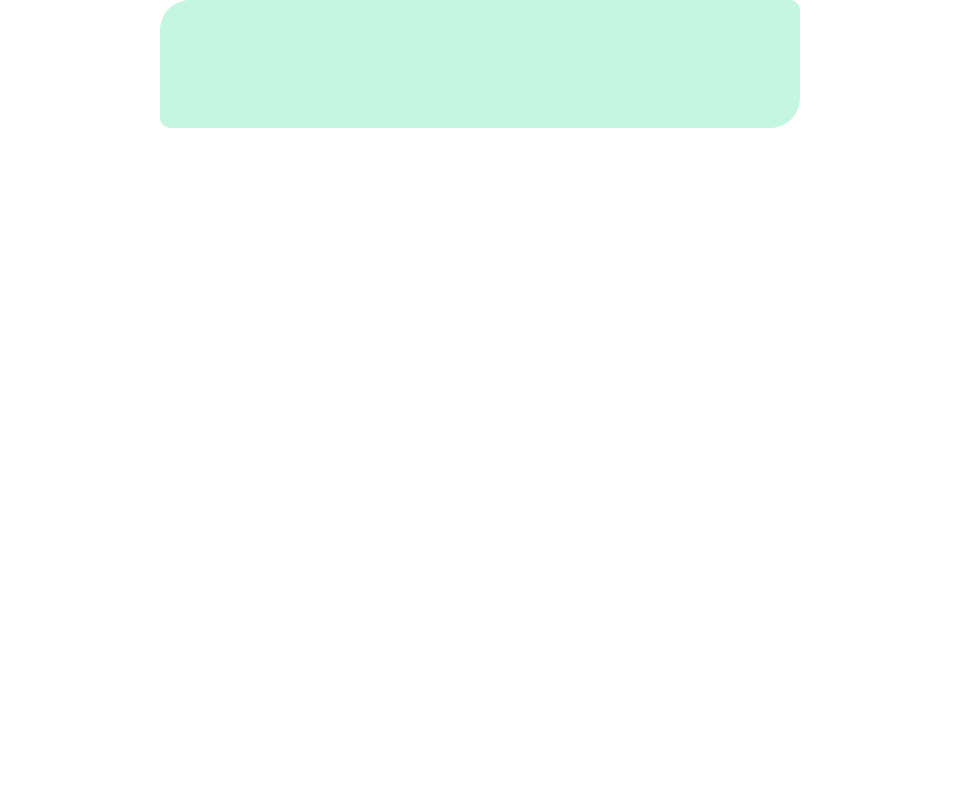
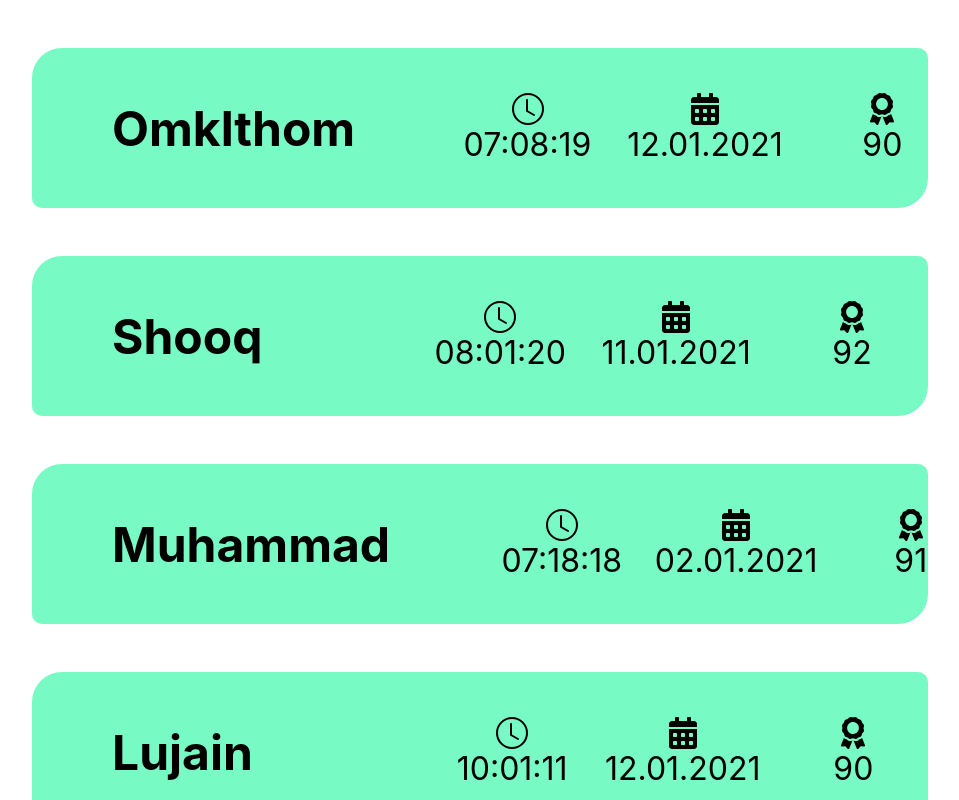
Before and after one commit to Lujain-AbdUllatif/Elysian, a React (Create React App) app: page /examinees in a window 1280 px wide. Shown: the top 800 px of the page, without its empty margins (160-1119 px from the left). Built offline with nearby package versions, Linux system fonts and the light colour scheme.

Commit message:
examinee and answers screen with thier components

```diff
--- a/src/App.js
+++ b/src/App.js
@@ -2,12 +2,16 @@ import logo from "./logo.svg";
 import "./App.css";
 import Routing from "../src/Router";
 import ExamineeList from "./components/ExamineeList";
+import TableHeader from "./components/TableHeader";
+import TableRow from "./components/TableRow";
 
 function App() {
   return (
     <div>
       <Routing />
-      <ExamineeList />
+      {/* <ExamineeList /> */}
+      {/* <TableHeader />
+      <TableRow /> */}
     </div>
   );
 }
--- a/src/Router/index.jsx
+++ b/src/Router/index.jsx
@@ -8,9 +8,13 @@ import {
 } from "react-router-dom";
 import Home from "../screens/Home";
 import Question from "../screens/Question";
+import ExamineeAnswers from "../screens/ExamineeAnswers";
+import Examinees from "../screens/Examinees";
 
 export const HomeRoute = "/";
 export const QuestionRoute = "/question";
+export const ExamineeAnswerRoute = "/answers";
+export const ExamineesRoute = "/examinees";
 
 export default function Routing(props) {
   return (
@@ -23,6 +27,12 @@ export default function Routing(props) {
           <Route path={QuestionRoute}>
             <Question />
           </Route>
+          <Route path={ExamineeAnswerRoute}>
+            <ExamineeAnswers />
+          </Route>
+          <Route path={ExamineesRoute}>
+            <Examinees />
+          </Route>
         </Switch>
       </Router>
     </div>
--- a/src/components/ExamineeLine/index.jsx
+++ b/src/components/ExamineeLine/index.jsx
@@ -4,17 +4,12 @@ import "./style.css";
 
 const ExamineeLine = (props) => {
   const { data } = props;
-  console.log("====>>>>what!!!");
-  return <div>helooooooooo</div>;
-};
-
-export default ExamineeLine;
-
-{
-  /* <div className="container">
+  return (
+    <div className="container-line">
       <div>
         <text className="txt">{data.name} </text>
       </div>
+      <div className="icons-div">
         <div className="icon">
           <Clock />
           <text>{data.timer}</text>
@@ -27,5 +22,9 @@ export default ExamineeLine;
           <Award />
           <text>{data.score}</text>
         </div>
-</div> */
-}
+      </div>
+    </div>
+  );
+};
+
+export default ExamineeLine;
--- a/src/components/ExamineeLine/style.css
+++ b/src/components/ExamineeLine/style.css
@@ -1,19 +1,20 @@
-.container {
-  background-color: rgb(196, 246, 225);
-  width: 50vw;
-  height: 10vh;
+.container-line {
+  background-color: rgb(119, 250, 195);
+  width: 70vw;
+  height: 20vh;
   position: center;
   display: flex;
   align-items: center;
   justify-content: space-between;
   border-radius: 30px 10px;
   margin: auto;
-  padding: 4rem;
+  margin-top: 3rem;
+  margin-bottom: 1rem;
 }
 
 .icon {
   padding: 20px;
-  font-size: 1.7rem;
+  font-size: 2rem;
   width: 20%;
   display: flex;
   align-items: center;
@@ -22,8 +23,16 @@
 }
 
 .txt {
-  font-size: 2rem;
+  font-size: 3rem;
   font-weight: bolder;
   margin: 1rem;
   margin-right: 8rem;
+  margin-left: 5rem;
 }
+
+.icons-div {
+  display: flex;
+  align-items: center;
+  justify-content: space-between;
+  margin-right: 2rem;
+}
--- a/src/components/ExamineeList/index.jsx
+++ b/src/components/ExamineeList/index.jsx
@@ -1,19 +1,23 @@
 import React, { useState, useEffect } from "react";
 import "./style.css";
-import ExamineeLine from "../../components/ExamineeLine";
+import ExamineeLine from "../ExamineeLine";
 const ExamineeList = (props) => {
   const examinee = [
     { name: "Omklthom", timer: "07:08:19", date: "12.01.2021", score: "90" },
     { name: "Shooq", timer: "08:01:20", date: "11.01.2021", score: "92" },
     { name: "Muhammad", timer: "07:18:18", date: "02.01.2021", score: "91" },
     { name: "Lujain", timer: "10:01:11", date: "12.01.2021", score: "90" },
+    { name: "Omklthom", timer: "07:08:19", date: "12.01.2021", score: "90" },
+    { name: "Omklthom", timer: "07:08:19", date: "12.01.2021", score: "90" },
+    { name: "Omklthom", timer: "07:08:19", date: "12.01.2021", score: "90" },
+    { name: "Omklthom", timer: "07:08:19", date: "12.01.2021", score: "90" },
   ];
   console.log("====>heloo");
 
   return (
-    <div className="container">
+    <div className="list-container">
       {examinee.map((item, index) => {
-        <ExamineeLine key={index} data={item} />;
+        return <ExamineeLine key={index} data={item} />;
       })}
     </div>
   );
--- a/src/components/ExamineeList/style.css
+++ b/src/components/ExamineeList/style.css
@@ -1,5 +1,2 @@
-.container {
-  display: flex;
-  justify-content: space-between;
-  flex-direction: column;
+.list-container {
 }
--- /dev/null
+++ b/src/components/TableHeader/index.jsx
@@ -0,0 +1,14 @@
+import React, { useState, useEffect } from "react";
+import "./style.css";
+
+const TableHeader = (props) => {
+  return (
+    <div className="container-header">
+      <text className="table-header-text">Question</text>
+      <text className="table-header-text">Examinee's Answer</text>
+      <text className="table-header-text">Correct Answer</text>
+    </div>
+  );
+};
+
+export default TableHeader;
--- /dev/null
+++ b/src/components/TableHeader/style.css
@@ -0,0 +1,20 @@
+.container-header {
+  background-color: rgb(202, 243, 226);
+  width: 70vw;
+  height: 10vh;
+  position: center;
+  display: flex;
+  align-items: center;
+  justify-content: space-between;
+  border-radius: 50px;
+  margin: auto;
+  margin-top: 3rem;
+  margin-bottom: 1rem;
+}
+
+.table-header-text {
+  margin: 2rem;
+  font-size: 2rem;
+  font-weight: bolder;
+  padding: 2rem;
+}
--- /dev/null
+++ b/src/components/TableRow/index.jsx
@@ -0,0 +1,61 @@
+import React, { useState, useEffect } from "react";
+import "./style.css";
+
+const TableRow = (props) => {
+  const stepImages = [
+    {
+      id: 1,
+      img:
+        "https://wereallaboutpets.com/wp-content/uploads/2019/12/lovebird-male-names.jpg",
+    },
+    {
+      id: 2,
+      img:
+        "https://wereallaboutpets.com/wp-content/uploads/2019/12/lovebird-male-names.jpg",
+    },
+    {
+      id: 3,
+      img:
+        "https://wereallaboutpets.com/wp-content/uploads/2019/12/lovebird-male-names.jpg",
+    },
+    {
+      id: 4,
+      img:
+        "https://wereallaboutpets.com/wp-content/uploads/2019/12/lovebird-male-names.jpg",
+    },
+  ];
+  const correctImages = [
+    {
+      id: 1,
+      img:
+        "https://wereallaboutpets.com/wp-content/uploads/2019/12/lovebird-male-names.jpg",
+    },
+    {
+      id: 2,
+      img:
+        "https://wereallaboutpets.com/wp-content/uploads/2019/12/lovebird-male-names.jpg",
+    },
+    {
+      id: 3,
+      img:
+        "https://wereallaboutpets.com/wp-content/uploads/2019/12/lovebird-male-names.jpg",
+    },
+  ];
+  return (
+    <div className="container-table-row">
+      <div className="step">Q1-1</div>
+      <div className="wrong">
+        {stepImages.map((item) => (
+          <img src={item.img} className="img-table" />
+        ))}
+      </div>
+      <div className="correct">
+        {correctImages.map((item) => (
+          <img src={item.img} className="img-table" />
+        ))}
+      </div>
+    </div>
+  );
+};
+
+export default TableRow;
--- /dev/null
+++ b/src/components/TableRow/style.css
@@ -0,0 +1,51 @@
+.container-table-row {
+  background-color: rgb(202, 243, 226);
+  width: 70vw;
+  min-height: 25vh;
+  position: center;
+  display: flex;
+  align-items: center;
+  justify-content: space-between;
+  border-radius: 70px;
+  margin: auto;
+  margin-top: 3rem;
+  margin-bottom: 1rem;
+  flex-wrap: wrap;
+}
+
+.step {
+  margin: 2rem;
+  font-size: 2rem;
+  font-weight: bolder;
+  padding: 2rem;
+  display: flex;
+  align-items: center;
+  flex-wrap: wrap;
+}
+
+.wrong {
+  width: 18rem;
+  min-height: 20vh;
+  margin: 2rem;
+  font-size: 2rem;
+  font-weight: bolder;
+  display: flex;
+  align-items: center;
+  flex-wrap: wrap;
+}
+
+.correct {
+  width: 18rem;
+  min-height: 20vh;
+  margin: 2rem;
+  font-size: 2rem;
+  font-weight: bolder;
+  display: flex;
+  align-items: center;
+  flex-wrap: wrap;
+}
+.img-table {
+  width: 4rem;
+  height: 4rem;
+  margin: 1rem;
+}
--- /dev/null
+++ b/src/screens/ExamineeAnswers/index.jsx
@@ -0,0 +1,21 @@
+import React, { useState, useContext, useEffect } from "react";
+import ExamineeLine from "../../components/ExamineeLine";
+import TableRow from "../../components/TableRow";
+import TableHeader from "../../components/TableHeader";
+
+const ExamineeAnswers = (props) => {
+  const examinee = {
+    name: "omklthom",
+    timer: "09:17:51",
+    date: "14/01/2021",
+    score: "95",
+  };
+  return (
+    <div>
+      <ExamineeLine data={examinee} />
+      <TableHeader />
+      <TableRow />
+    </div>
+  );
+};
+export default ExamineeAnswers;
--- /dev/null
+++ b/src/screens/Examinees/index.jsx
@@ -0,0 +1,10 @@
+import React, { useState, useContext, useEffect } from "react";
+import ExamineeList from "../../components/ExamineeList";
+const Examinees = (props) => {
+  return (
+    <div>
+      <ExamineeList />
+    </div>
+  );
+};
+export default Examinees;
```
Also changed, not shown: 1 other file (tests, documents, lock files or other folders). Lines whose indentation alone changed are shown as unchanged.
